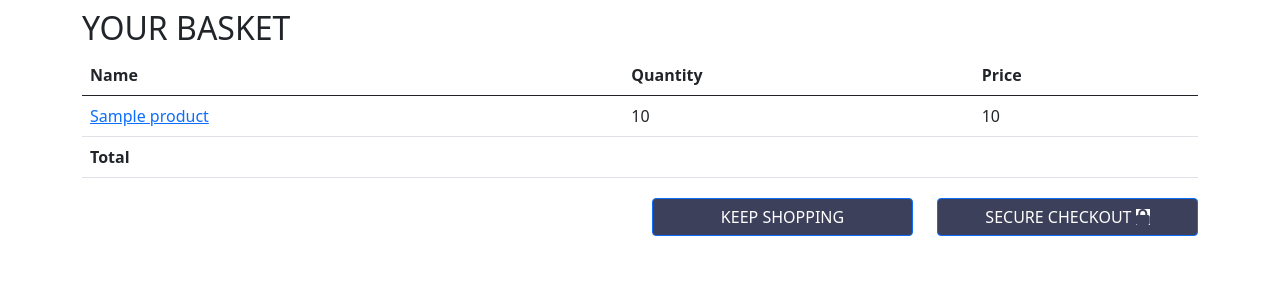
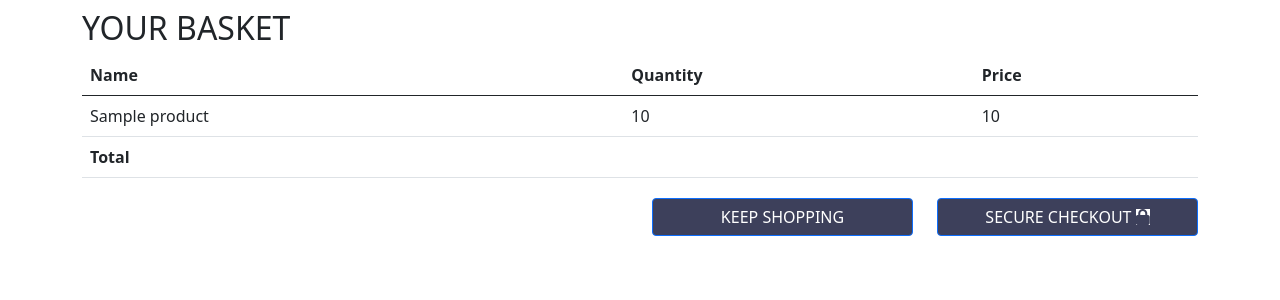
Before and after one commit to DoriCzele/dogomugs, a Django app: template basket/templates/basket.html in a window 1280 px wide. Shown: the part 162-462 px from the top of the page. Run offline with Django 4.2, Linux system fonts and the light colour scheme; the template is opened without the code that fills it: most values are stand-ins (such as "Sample title", 1, 10 or a date in 2020); some libraries are stand-ins or nearby versions.

Commit message:
Add styling to product links in  basket

```diff
--- a/basket/templates/basket.html
+++ b/basket/templates/basket.html
@@ -16,7 +16,7 @@
     <tbody>
       {% for product in products %}
       <tr>
-        <td><a href="{% url 'product-detail' pk=product.id %}">{{ product.name }}</a></td>
+        <td><a href="{% url 'product-detail' pk=product.id %}" class="text-decoration-none link-dark">{{ product.name }}</a></td>
         <td>{{ product.quantity }}</td>
         <td>{{ product.price }}</td>
       </tr>
```
